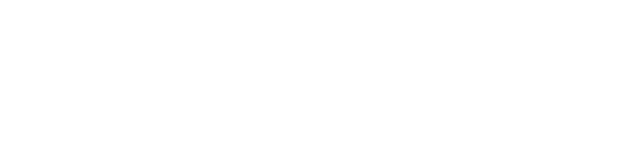
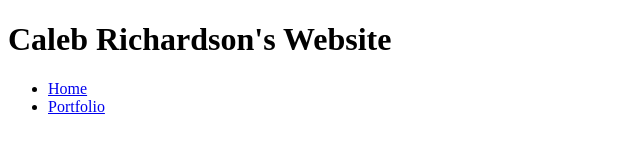
Before and after one commit to calebrichardson0126/calebrichardson0126.github.io, a plain HTML site: page portfolio.html in a window 1280 px wide. Shown: the whole page, without its empty margins (0-640 px from the left). Drawn offline with Linux system fonts and the light colour scheme.

Commit message:
Portfolio

```diff
--- a/portfolio.html
+++ b/portfolio.html
@@ -1,12 +1,23 @@
 <!DOCTYPE html>
 <html>
     <head>
+        <title>Caleb Richardson's Website</title>
     </head>
 
 
     <body>
         <div id="all-contents"
-
+            <nav>
+                <h1>Caleb Richardson's Website</h1>
+                <ul id = "nav-ul">
+                    <li class="nav-li">
+                    <a class="nav-a" href ="index.html">Home</a>
+                </li>
+                <li class = "nav-li">
+                <a class = "nav-a" href="portfolio.html">Portfolio</a>
+                 </li>
+                </ul>
+            </nav>
         </div>
     </body>
 </html>
```
